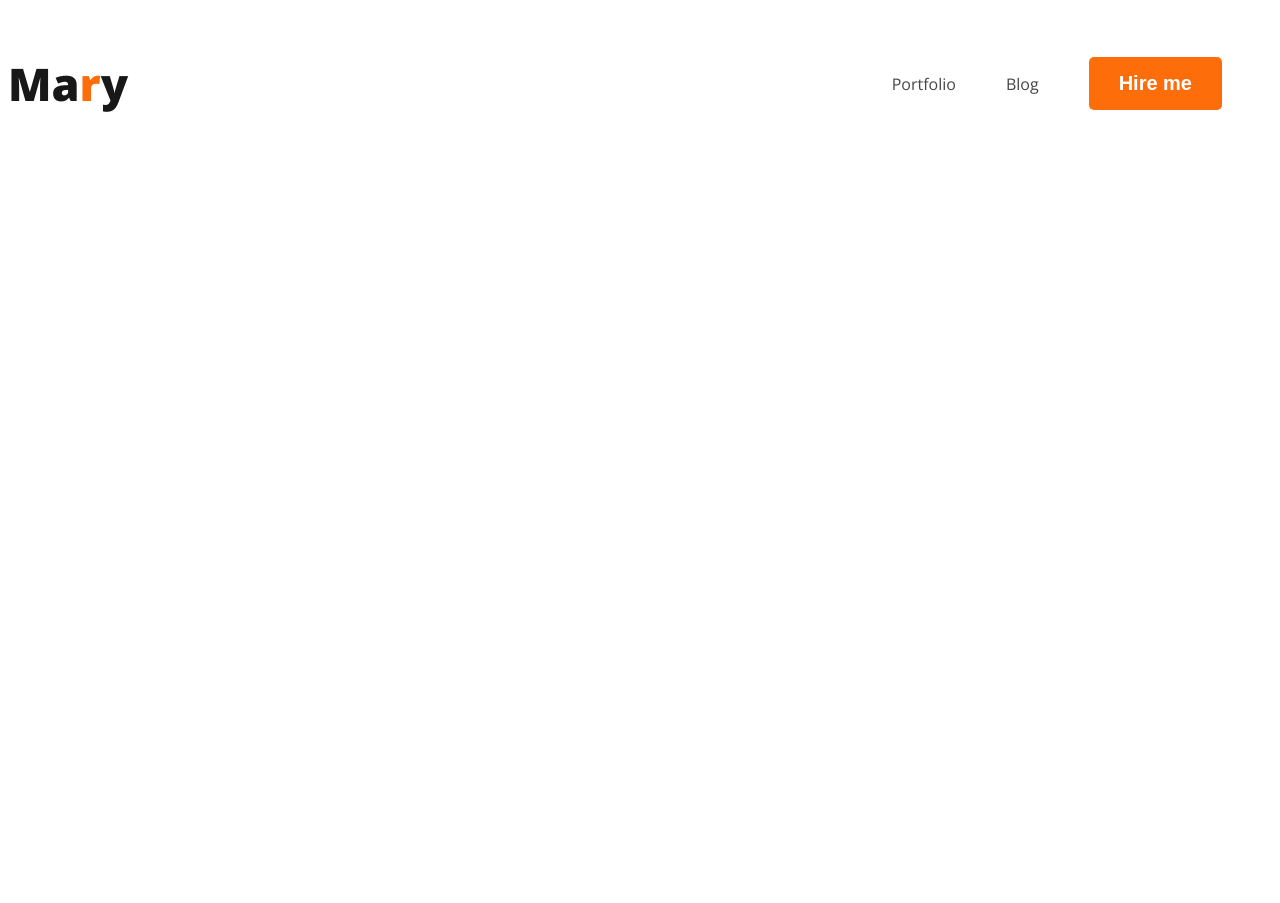
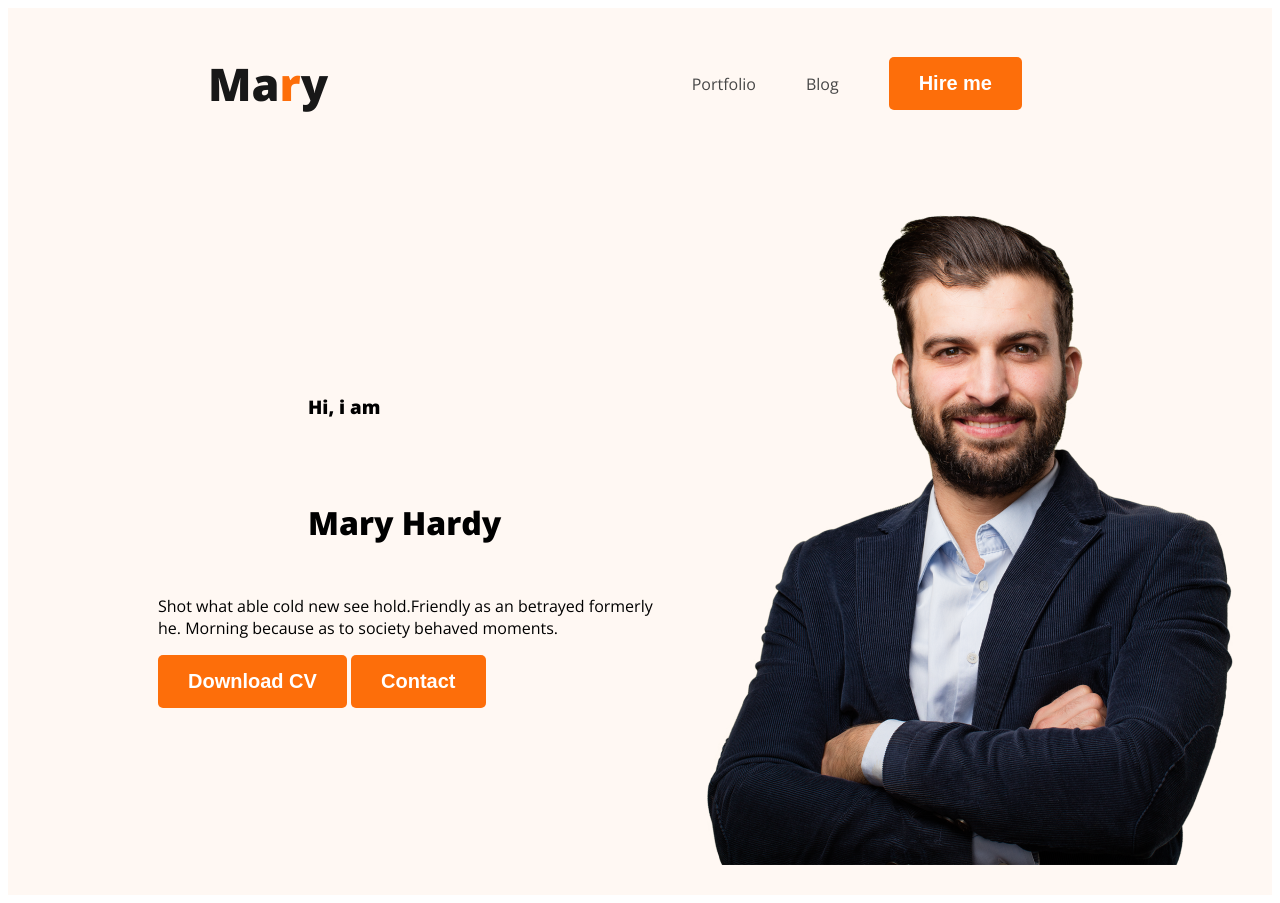
Before and after one commit to SUM-AIA/web---devoloper-portfolio, a plain HTML site: page index.html in a window 1280 px wide. Before the commit the page ends 800 px from the top, so only its background shows below. Drawn offline with nearby package versions, Linux system fonts and the light colour scheme.

Commit message:
added banner

```diff
--- a/index.html
+++ b/index.html
@@ -10,7 +10,7 @@
     <link rel="stylesheet" href="styles/portfolio.css">
 </head>
 <body>
-    <header>
+    <header class="header">
         <nav>
             <h3 class="nav-title">Ma<span class="text-primary">r</span>y</h3>
             <ul>
@@ -19,6 +19,18 @@
                 <li><button class="btn-primary">Hire me</button></li>
             </ul>
         </nav>
+        <div class="banner">
+            <div>
+                <h3 class="banner greeting">Hi, i am</h3>
+                <h1 class="banner heading">Mary Hardy</h1>
+                <p>Shot what able cold new see hold.Friendly as an betrayed formerly he.
+                 Morning because as to society behaved moments. </p>
+                 <button class="btn-primary">Download CV </button>
+                 <button class="btn-primary">Contact</button>
+    </div>
+           <img class="profile pic" src="images/hardy.png" alt="">
+
+        </div>
 
     </header>
     <main>
--- a/styles/portfolio.css
+++ b/styles/portfolio.css
@@ -21,6 +21,7 @@ nav {
     display: flex;
     justify-content: space-between;
     align-items: center;
+    margin: 0 200px;
 }
 .nav-title {
     color: #181818;
@@ -40,3 +41,18 @@ nav a {
     text-decoration: none;
     color: #474747;
 }
+/* header related styles */
+.header {
+    background-color: #FFF8F3;
+
+
+}
+.banner {
+    padding: 30px 30px 30px 150px;
+    display: flex;
+    align-items: center;
+}
+.banner .profile picture {
+    width: 500px;
+
+}
```
